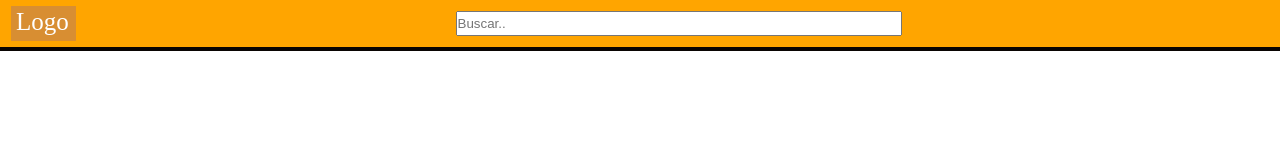
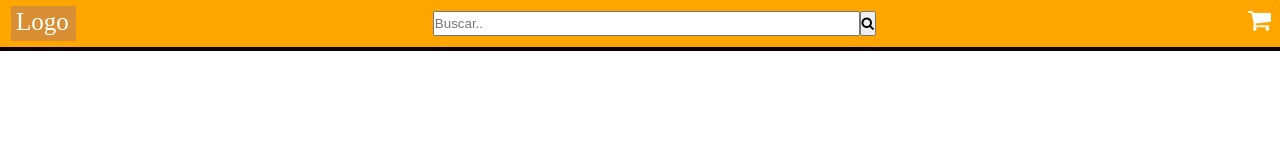
Before and after one commit to jonaalvarez/plataforma-de-cursos-online, a plain HTML site: page index.html in a window 1280 px wide. Drawn offline with Linux system fonts and the light colour scheme.

Commit message:
cart shopping

```diff
--- a/css/estilos.css
+++ b/css/estilos.css
@@ -34,3 +34,9 @@
 .searchBar input {
     width: 40%;
 }
+
+.cart span{
+    display: flex;
+    padding: 2px 10px 5px 5px;
+    margin: 5px 0 5px 10px;
+}
--- a/index.html
+++ b/index.html
@@ -5,6 +5,7 @@
     <meta name="viewport" content="width=device-width, initial-scale=1.0">
     <title>Curso Acade</title>
     <link rel="stylesheet" href="css/estilos.css">
+    <link rel="stylesheet" href="https://cdnjs.cloudflare.com/ajax/libs/font-awesome/4.7.0/css/font-awesome.min.css">
 </head>
 <body>
 <header class="header">
@@ -13,60 +14,22 @@
     </div>
     <form class="searchBar">
         <input type="text" name="searchbar" placeholder="Buscar..">
+        <button type="submit"><i class="fa fa-search"></i></button>
     </form>
+    <div class="cart">
+        <span>
+            <i class="fa fa-shopping-cart"></i>
+        </span>
+    </div>
 </header>
 <nav>
-<!--    <ul>-->
-<!--        <li>-->
-<!--            <a href="receta.html">Brownie</a>-->
-<!--        </li>-->
-<!--        <li>-->
-<!--            <a href="miel.html">Torta de miel</a>-->
-<!--        </li>-->
-<!--    </ul>-->
+
 </nav>
 <main>
-<!--    <article>-->
-<!--        <img src="img/brownie.jpg" alt="Brownie">-->
-<!--    </article>-->
-<!--    <section>-->
-<!--        <article>-->
-<!--            <h2>Ingredientes</h2>-->
-<!--            <ul>-->
-<!--                <li>1 tableta de chocolate</li>-->
-<!--                <li>Harina</li>-->
-<!--                <li>Huevos</li>-->
-<!--            </ul>-->
-<!--        </article>-->
-<!--        <article>-->
-<!--            <h2>Preparación</h2>-->
-<!--            <ol>-->
-<!--                <li>Enmantecar la fuente</li>-->
-<!--                <li>Derretir el chocolate</li>-->
-<!--                <li>Poner en el horno</li>-->
-<!--            </ol>-->
-<!--        </article>-->
-<!--    </section>-->
-<!--    <aside>-->
-<!--        <h3>Otras Recetas</h3>-->
-<!--        <div class="receta">-->
-<!--            <h4>Torta de miel</h4>-->
-<!--            <a href="miel.html">-->
-<!--                <img src="img/torta-de-miel-leicaj.jpg" alt="Torta de miel" width="300">-->
-<!--            </a>-->
-<!--        </div>-->
-<!--        <div class="receta">-->
-<!--            <h4>Bolitas de fraile</h4>-->
-<!--            <img src="img/bolitas-fraile.jpg" alt="Bolitas de fraile" width="300">-->
-<!--        </div>-->
-<!--    </aside>-->
+
 </main>
 <footer>
-<!--    <p>@Programación web 1 - Todos los derechos reservados. - -->
-<!--        <a href="https://www.unlam.edu.ar/" target="_blank">Unlam</a> - -->
-<!--        <a href="#principio">Ir arriba</a> - -->
-<!--        <a href="mailto:arosenthal@unlam.edu.ar">Mi email</a>-->
-<!--    </p>-->
+
 </footer>
 </body>
 </html>
```
